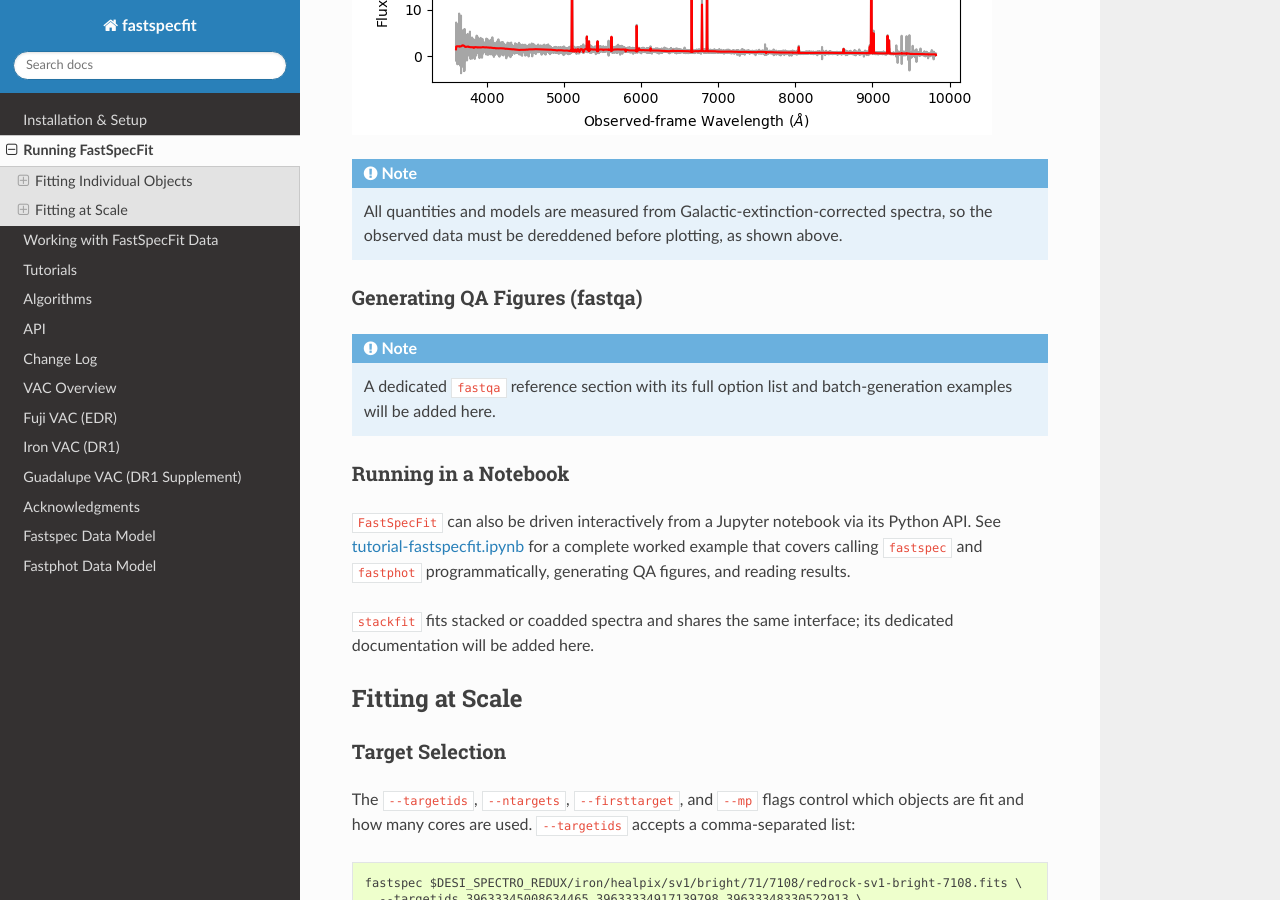
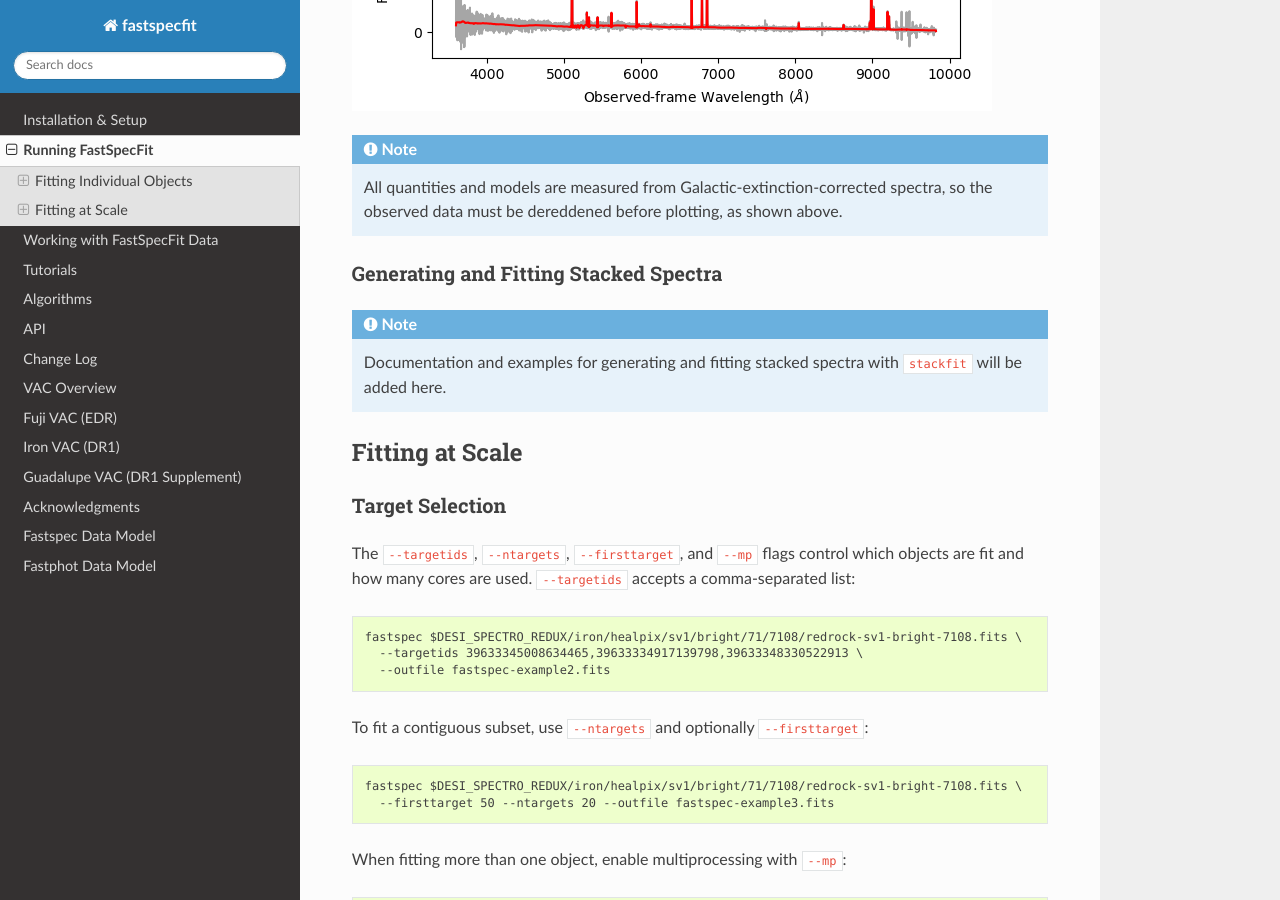
Before and after one commit to desihub/fastspecfit, a Sphinx documentation site: the page built from doc/running.rst, in a window 1280 px wide and 900 px high, scrolled down 5024 px. Built offline with Sphinx 7.4.7 and the Read the Docs theme 3.1.0, drawn with Linux system fonts in a browser that asks for light colours; some of the changed text lies outside the part shown.

Commit message:
Tidy running.rst: remove fastqa stub, add stackfit stub section
Remove the placeholder 'Generating QA Figures (fastqa)' section since
fastqa is already documented in the fastspec and fastphot subsections.
Replace the 'Running in a Notebook' stub with a new 'Generating and
Fitting Stacked Spectra' section for future stackfit documentation.

Co-Authored-By: Claude Sonnet 4.6 <noreply@anthropic.com>

```diff
--- a/doc/running.rst
+++ b/doc/running.rst
@@ -329,24 +329,13 @@ straightforward to generate custom figures:
    spectra, so the observed data must be dereddened before plotting, as shown
    above.
 
-Generating QA Figures (fastqa)
-~~~~~~~~~~~~~~~~~~~~~~~~~~~~~~~
+Generating and Fitting Stacked Spectra
+~~~~~~~~~~~~~~~~~~~~~~~~~~~~~~~~~~~~~~~
 
 .. note::
 
-   A dedicated ``fastqa`` reference section with its full option list and
-   batch-generation examples will be added here.
-
-Running in a Notebook
-~~~~~~~~~~~~~~~~~~~~~
-
-``FastSpecFit`` can also be driven interactively from a Jupyter notebook via
-its Python API. See `tutorial-fastspecfit.ipynb`_ for a complete worked
-example that covers calling ``fastspec`` and ``fastphot`` programmatically,
-generating QA figures, and reading results.
-
-``stackfit`` fits stacked or coadded spectra and shares the same interface;
-its dedicated documentation will be added here.
+   Documentation and examples for generating and fitting stacked spectra
+   with ``stackfit`` will be added here.
 
 .. _fitting_at_scale:
 
```
